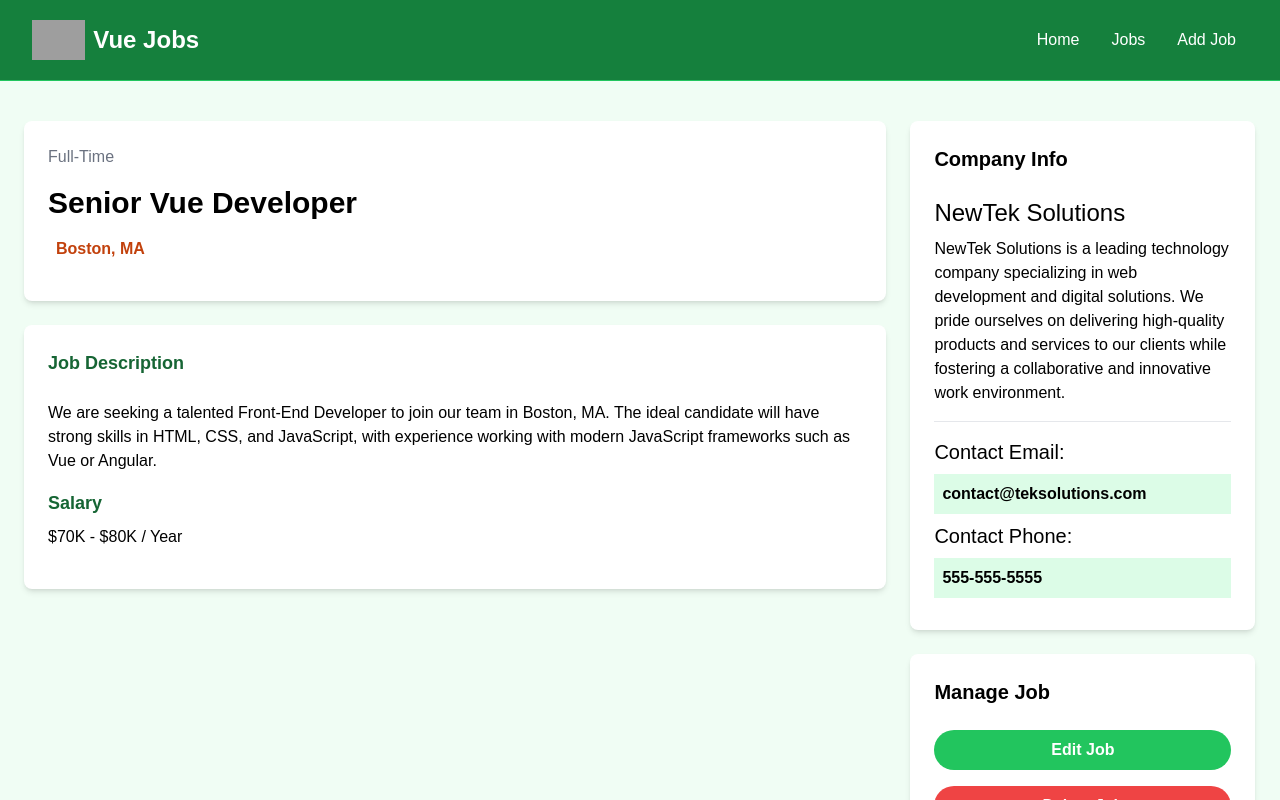
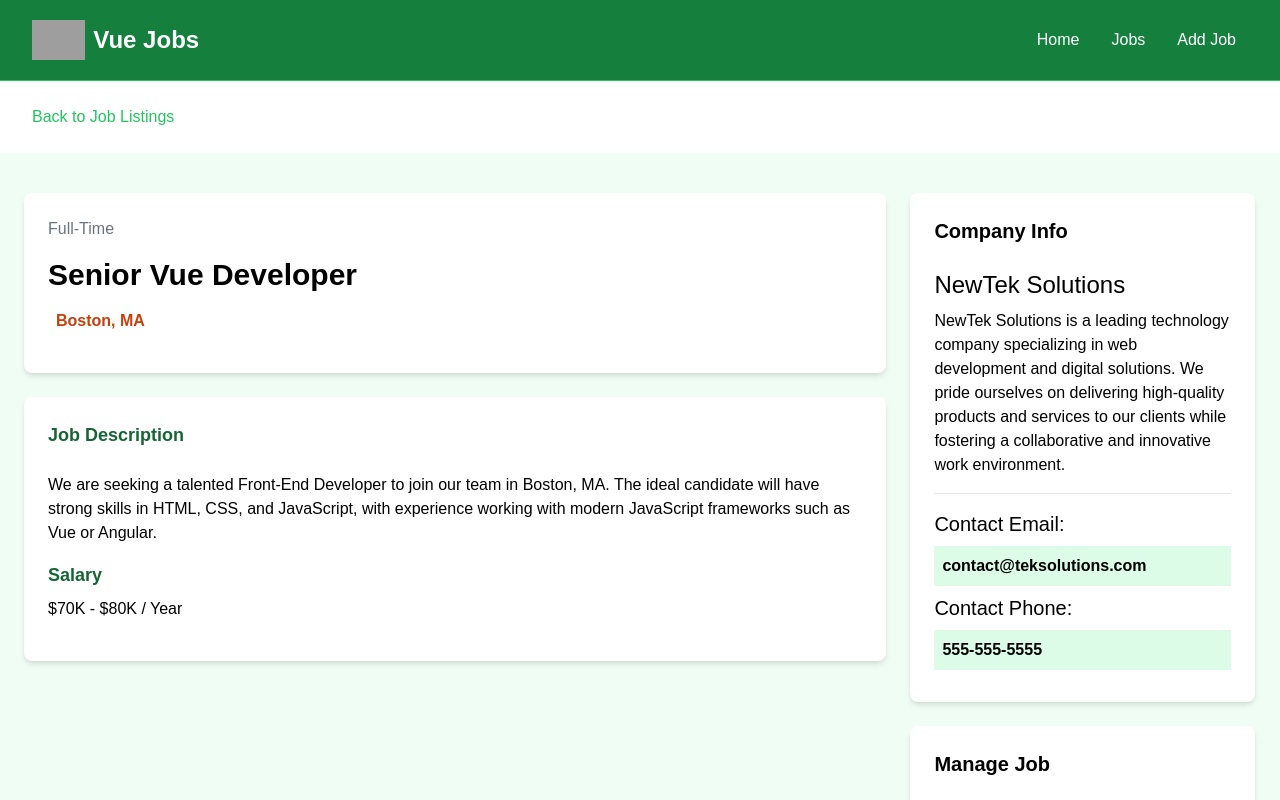
Before and after one commit to bizhan01/vue-jobs-app, a Vue app: page /jobs/1 in a window 1280 px wide. Shown: the top 800 px of the page. Built offline with nearby package versions, Linux system fonts and the light colour scheme; data requests are answered from the project's data file; grey boxes are pictures that could not be loaded; the HTML template or start-up script is replaced by a standard one.

Commit message:
Back Button Setup

```diff
--- /dev/null
+++ b/src/components/BackButton.vue
@@ -0,0 +1,16 @@
+<script setup>
+    import { RouterLink } from 'vue-router';
+</script>
+
+<template>
+  <section>
+    <div class="container m-auto py-6 px-6">
+      <RouterLink
+        to="/jobs"
+        class="text-green-500 hover:text-green-600 flex items-center"
+      >
+        <i class="fas fa-arrow-left mr-2"></i> Back to Job Listings
+      </RouterLink>
+    </div>
+  </section>
+</template>
--- a/src/views/JobView.vue
+++ b/src/views/JobView.vue
@@ -1,6 +1,7 @@
 <script setup>
 import PulseLoader from 'vue-spinner/src/PulseLoader.vue';
 import axios from 'axios';
+import BackButton from '@/components/BackButton.vue';
 
 import { reactive, onMounted } from 'vue';
 import { useRoute, RouterLink } from 'vue-router';
@@ -27,6 +28,7 @@
 </script>
 
 <template>
+  <BackButton />
   <section v-if="!state.isLoading" class="bg-green-50">
     <div class="container m-auto py-10 px-6">
       <div class="grid grid-cols-1 md:grid-cols-70/30 w-full gap-6">
```
